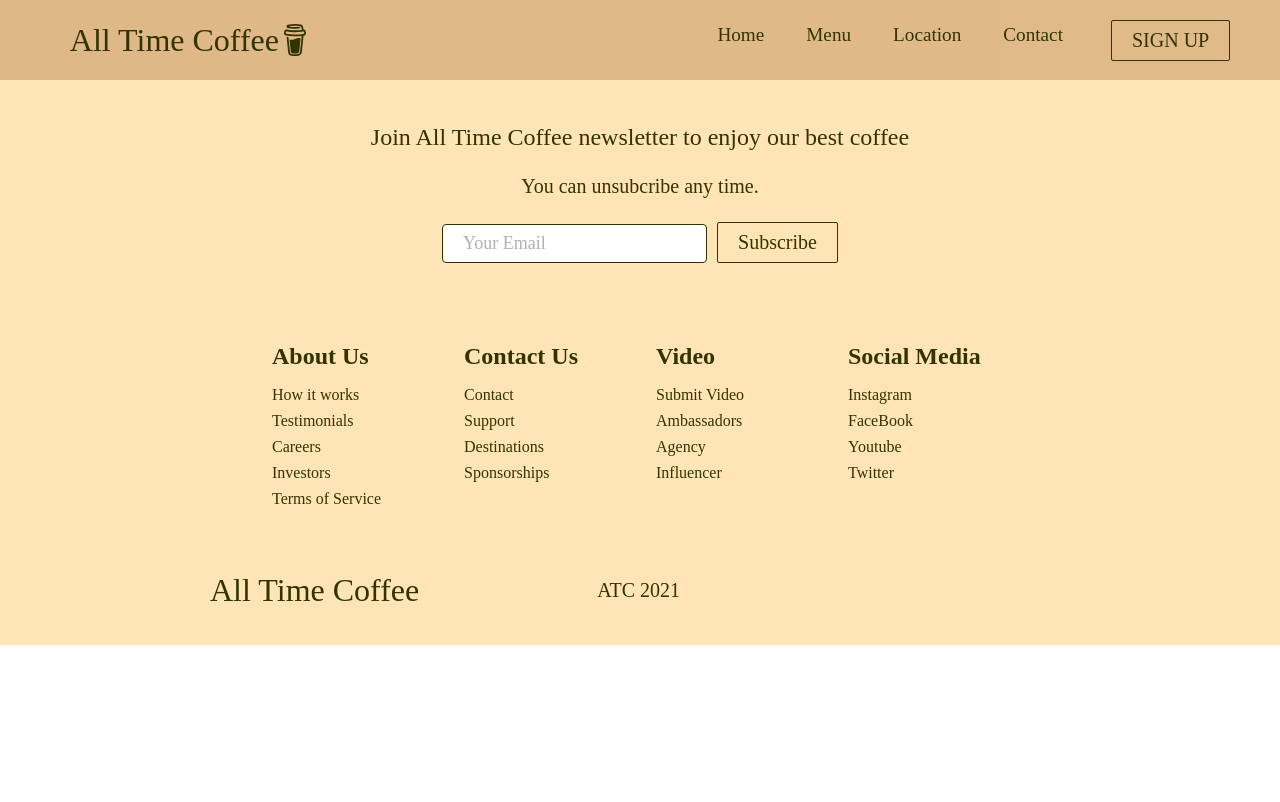
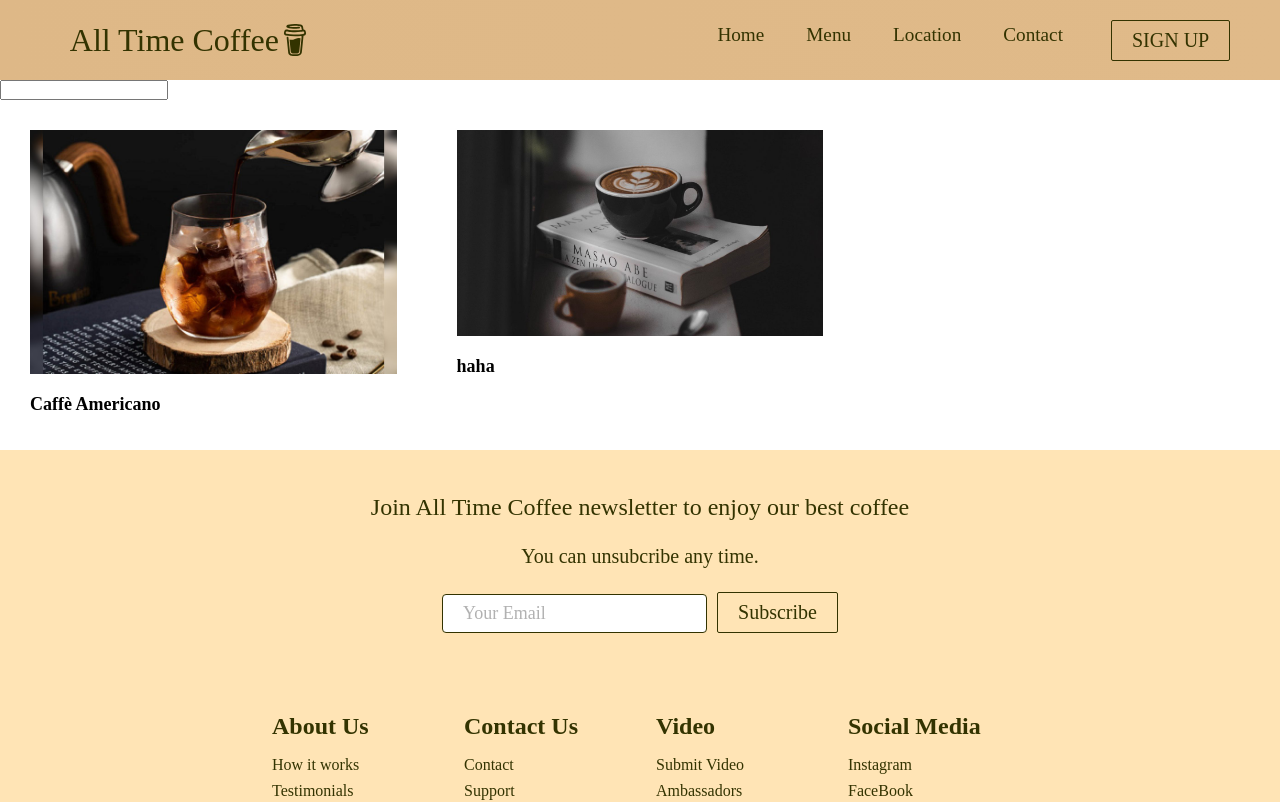
Before and after one commit to thinhnguyen5/Summer-Project, a React (Create React App) app: page /menu in a window 1280 px wide. Shown: the top 802 px of the page. Built offline with nearby package versions, Linux system fonts and the light colour scheme; no server answers; the HTML template or start-up script is replaced by a standard one; what react-google-maps would draw is missing.

Commit message:
search function

```diff
--- a/src/App.js
+++ b/src/App.js
@@ -8,6 +8,9 @@ import Location from './components/pages/Location';
 import Contact from './components/pages/Contact';
 import Login from './components/pages/Login';
 import Register from './components/pages/Register';
+import SearchView from './components/SearchView';
+import Footer from './components/Footer';
+import data from './data/drink.json';
 import constants from './constants.json';
 import axios from 'axios';
 
@@ -16,9 +19,20 @@ export default class App extends Component {
   {
     super(props);
     this.state = {
+      drinks: data.drinks,
       isAuthenticated: false,
-      someData: []
-    };
+    }
+    console.log("constructor")
+  }
+
+  componentDidMount() {
+    console.log("Mounted")
+    axios.get(constants.baseAddress + '/menu').then(result => {
+      this.setState({ menu: result.data.menu });
+    })
+    .catch(error => {
+      console.error(error);
+    })
   }
 
   onLogin = () => {
@@ -31,14 +45,24 @@ export default class App extends Component {
     alert("Login failed, wrong username or password, please try");
   }
 
-  render() {
+  render()
+  {
+    console.log("render")
   return (
     <>
     <Router>
       <Navbar/>
       <Switch>
         <Route path='/' exact component={Home}/>
-        <Route path='/menu' exact component={Menu}/>
+        <Route path='/menu'
+               exact
+               render={
+                 (routeProps) =>
+                 <>
+                 <Menu
+                 {...routeProps} />
+                 </>
+                }/>
         <Route path='/location' exact component={Location}/>
         <Route path='/contact' exact component={Contact}/>
         <Route path='/sign-up'
--- /dev/null
+++ b/src/components/SearchResult.js
@@ -0,0 +1,13 @@
+import React from 'react';
+import styles from './SearchResult.module.css';
+
+export default function SearchResult(props) {
+    return (
+        <div className={ styles.product }>
+            <div>
+                <div><img src={`./images/${props.img}`}></img></div>
+                <div className={ styles.name}>{ props.name }</div>
+            </div>
+        </div>
+    )
+}
--- /dev/null
+++ b/src/components/SearchResult.module.css
@@ -0,0 +1,17 @@
+.name
+{
+  font-weight: 700;
+  margin-top: 20px;
+  margin-bottom: 5px;
+  font-size: 18px;
+}
+.author
+{
+  color: #333333
+}
+.product
+{
+  width: 33.33%;
+  box-sizing: border-box;
+  padding: 30px;
+}
--- /dev/null
+++ b/src/components/SearchView.js
@@ -0,0 +1,16 @@
+import React from 'react';
+import styles from './SearchView.module.css';
+import SearchResult from './SearchResult';
+
+export default function SearchView(props) {
+
+    return (
+        <div>
+            <div className={ styles.presentationModeGrid }>
+                {
+                    props.drinks.map(drink => <SearchResult key={drink.id} {...drink} />)
+                }
+            </div>
+        </div>
+    )
+}
--- /dev/null
+++ b/src/components/SearchView.module.css
@@ -0,0 +1,5 @@
+.presentationModeGrid
+{
+  display: flex;
+  flex-wrap: wrap;
+}
--- a/src/components/pages/Menu.js
+++ b/src/components/pages/Menu.js
@@ -1,9 +1,36 @@
 import React from 'react';
 import '../../App.css';
+import data from '../../data/drink.json';
+import SearchView from '../SearchView';
 import Footer from '../Footer';
 
-export default function Menu() {
-    return (
-    <Footer/>
-    )
+export default class Menu extends React.Component {
+    constructor(props) {
+        super(props);
+        this.state = {
+            drinks: data.drinks,
+            productSearchString: ""
+        }
+    }
+
+    onSearchFieldChange = (event) => {
+        console.log('Keyboard event');
+        console.log(event.target.value);
+        this.setState({ productSearchString: event.target.value});
+    }
+
+    render()
+    {
+
+        return (
+            <>
+            <input type="text" onChange={this.onSearchFieldChange} value={ this.state.productSearchString}/>
+            <SearchView
+                 drinks= {this.state.drinks.filter((item => item.name.includes(this.state.productSearchString)))}
+            />
+            <Footer/>
+            </>
+
+        )
+    }
 }
--- /dev/null
+++ b/src/data/drink.json
@@ -0,0 +1,36 @@
+{
+    "drinks": [
+        {
+            "id" : "1",
+            "name" : "Caffè Americano",
+            "description": "Espresso shots topped with hot water create a light layer of crema culminating in this wonderfully rich cup with depth and nuance. Pro Tip: For an additional boost, ask your barista to try this with an extra shot.",
+            "nutritioninformation" : "Nutrition information is calculated based on our standard recipes. Only changing drink size will update this information. Other customizations will not.",
+            "size" : "16",
+            "calories" : "15",
+            "fat" : "0",
+            "cholesterol" : "0",
+            "carbohydrates" : "2",
+            "protein" : "1",
+            "caffeine"  : "225",
+            "ingredients" : "Water, Brewed Espresso",
+            "price" : "2",
+            "img" : "img37.jpg"
+        },
+        {
+            "id" : "1",
+            "name" : "haha",
+            "description": "Espresso shots topped with hot water create a light layer of crema culminating in this wonderfully rich cup with depth and nuance. Pro Tip: For an additional boost, ask your barista to try this with an extra shot.",
+            "nutritioninformation" : "Nutrition information is calculated based on our standard recipes. Only changing drink size will update this information. Other customizations will not.",
+            "size" : "16",
+            "calories" : "15",
+            "fat" : "0",
+            "cholesterol" : "0",
+            "carbohydrates" : "2",
+            "protein" : "1",
+            "caffeine"  : "225",
+            "ingredients" : "Water, Brewed Espresso",
+            "price" : "2",
+            "img" : "img10.jpg"
+        }
+    ]
+}
```
Also changed, not shown: public/images/img37.jpg (added).
